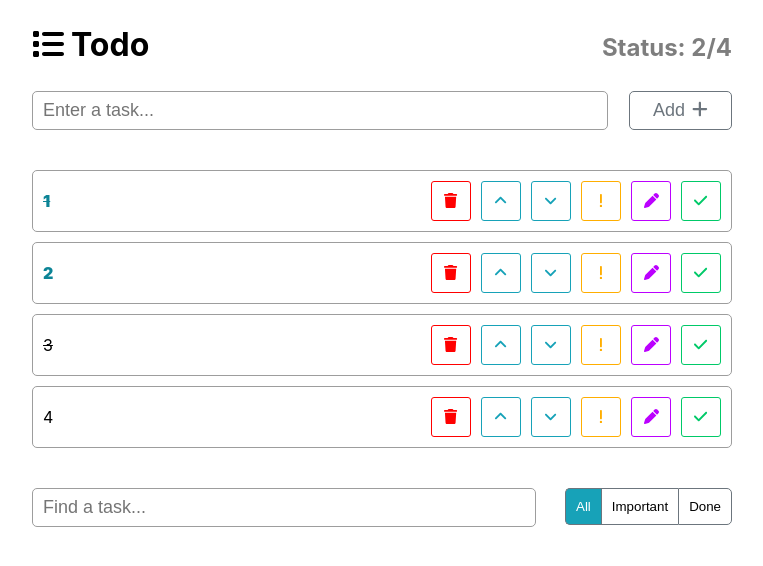
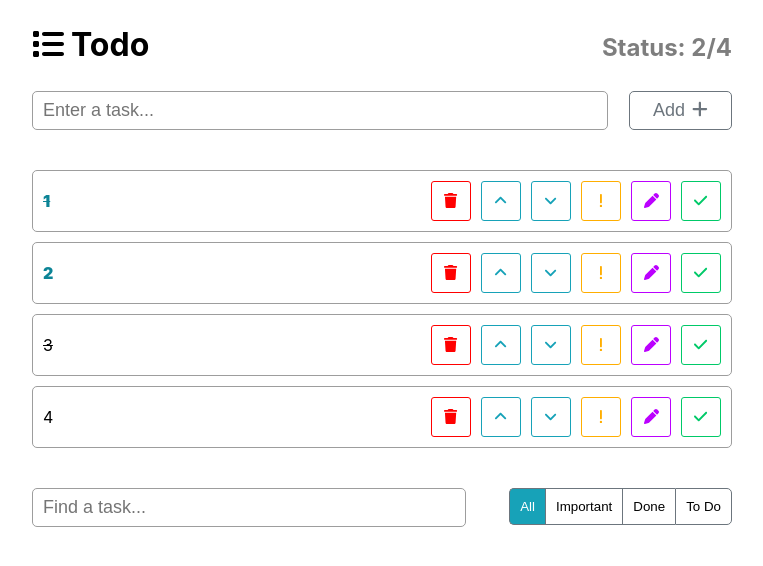
Before and after one commit to KyryloMuzychka/Todo-List, a React (Vite) app: page / in a window 1280 px wide. Shown: the top 566 px of the page, without its empty margins (258-1021 px from the left). Built offline with nearby package versions, Linux system fonts and the light colour scheme.

Commit message:
updated FilterButtons
added to FilterButtons todo filter

```diff
--- a/src/components/FilterButtons/FilterButtons.jsx
+++ b/src/components/FilterButtons/FilterButtons.jsx
@@ -7,6 +7,7 @@ export default function FilterButtons({ filterStatus, setFilterStatus }) {
     { status: "all", caption: "All" },
     { status: "important", caption: "Important" },
     { status: "completed", caption: "Done" },
+    { status: "todo", caption: "To Do" },
   ];
 
   return (
--- a/src/components/SearchPanel/SearchPanel.module.css
+++ b/src/components/SearchPanel/SearchPanel.module.css
@@ -6,7 +6,7 @@
 }
 
 .search_item_input {
-  width: 70%;
+  width: 60%;
   height: 35px;
   font-size: 18px;
   border: 1px solid #9d9d9d;
--- a/src/components/ToDoListApp/ToDoListApp.jsx
+++ b/src/components/ToDoListApp/ToDoListApp.jsx
@@ -63,6 +63,8 @@ export default function ToDoListApp() {
       filteredTasks = filteredTasks.filter((task) => task.completed);
     } else if (filterStatus === "important") {
       filteredTasks = filteredTasks.filter((task) => task.important);
+    } else if (filterStatus === "todo") {
+      filteredTasks = filteredTasks.filter((task) => !task.completed);
     }
 
     if (searchTitle.trim() !== "") {
```
